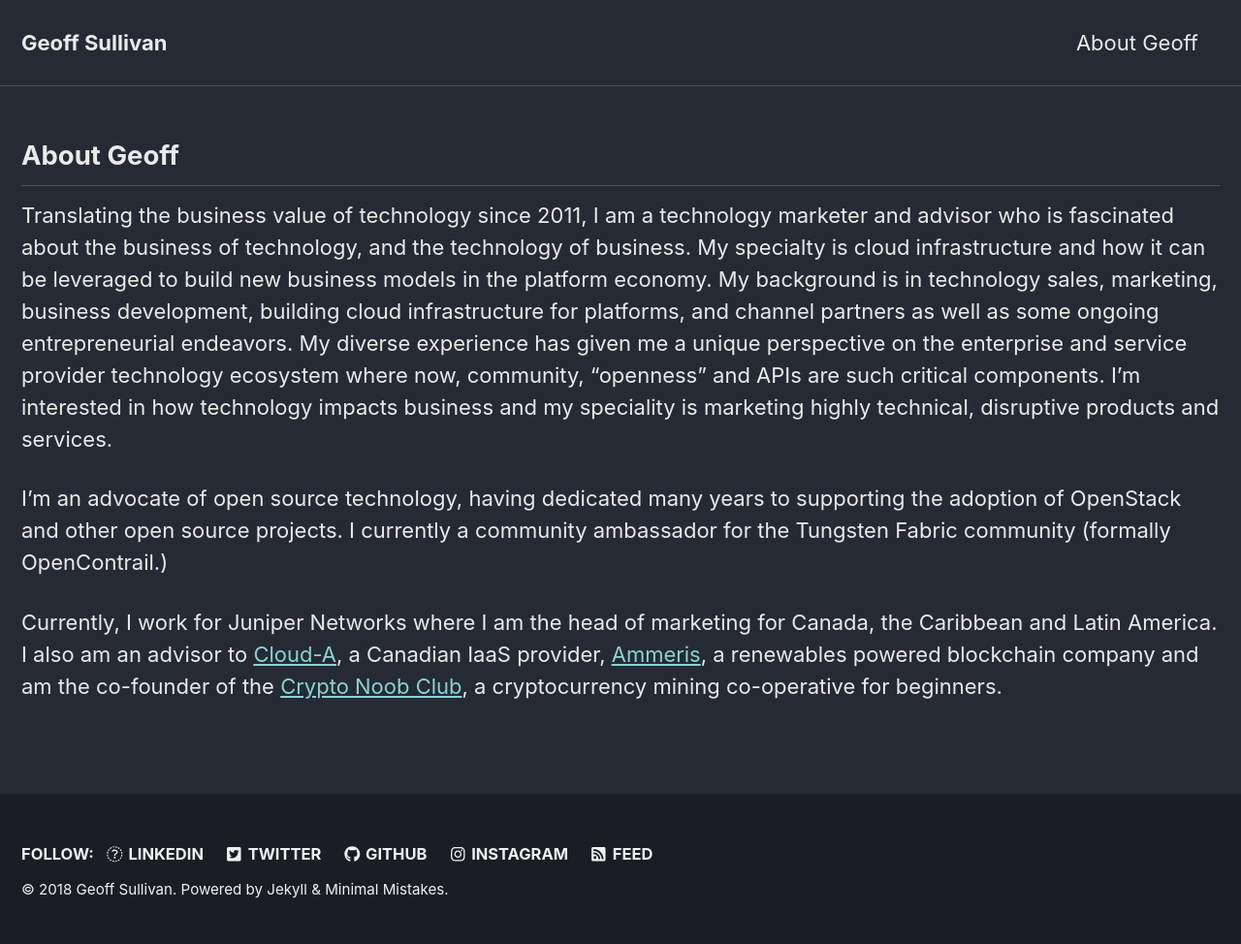
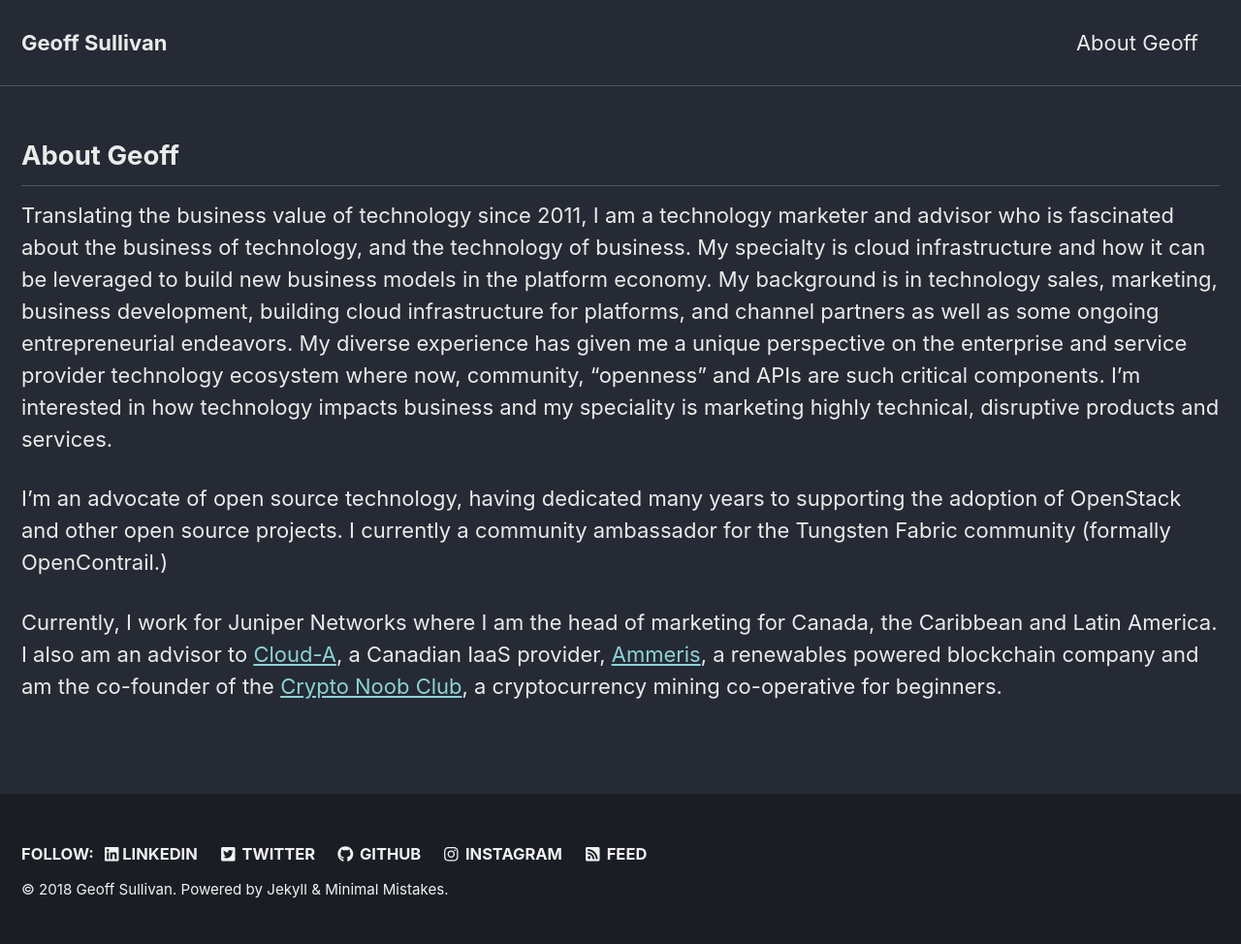
Before and after one commit to sullivg2/sullivg2.github.io, a Jekyll site: the page built from about-geoff.md, in a window 1280 px wide. Shown: the whole page at 97% size. Built offline with Jekyll 4.4.1, drawn with Linux system fonts in a browser that asks for light colours; nearby versions of some CDN libraries; our own code applies the rules of GitHub Pages for plain Markdown files.

Commit message:
change linkedin icon

```diff
--- a/_config.yml
+++ b/_config.yml
@@ -115,7 +115,7 @@
       icon: "fas fa-fw fa-link"
       # url: "https://your-website.com"
     - label: "Linkedin"
-      icon: "fab fa-fw fa-linkedin-square"
+      icon: "fab fa-linkedin"
       url: "https://www.linkedin.com/in/geoffreysullivan/"
     - label: "Twitter"
       icon: "fab fa-fw fa-twitter-square"
@@ -134,7 +134,7 @@
 footer:
   links:
     - label: "Linkedin"
-      icon: "fab fa-fw fa-linkedin-square"
+      icon: "fab fa-linkedin"
       url: "https://www.linkedin.com/in/geoffreysullivan/"
     - label: "Twitter"
       icon: "fab fa-fw fa-twitter-square"
```
